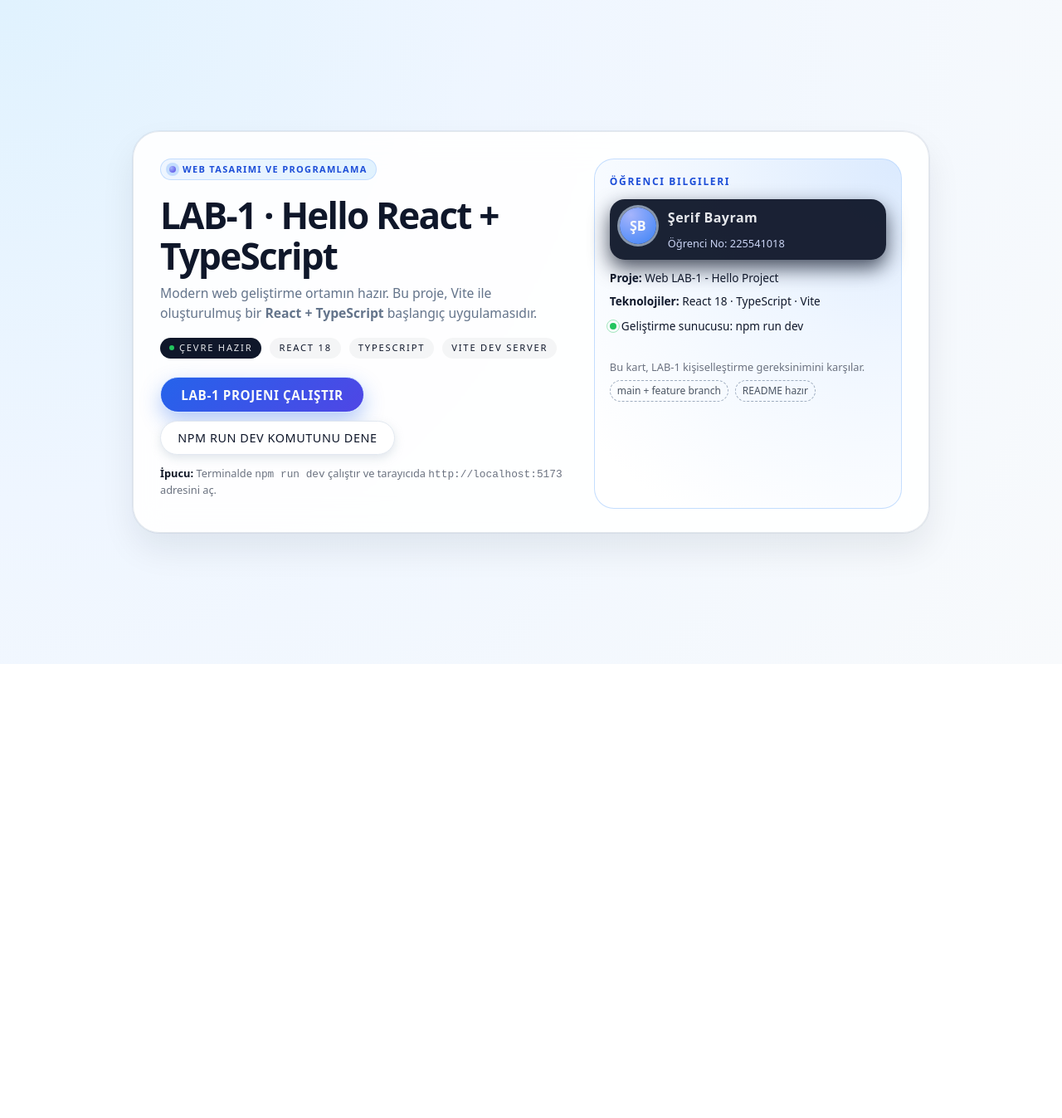
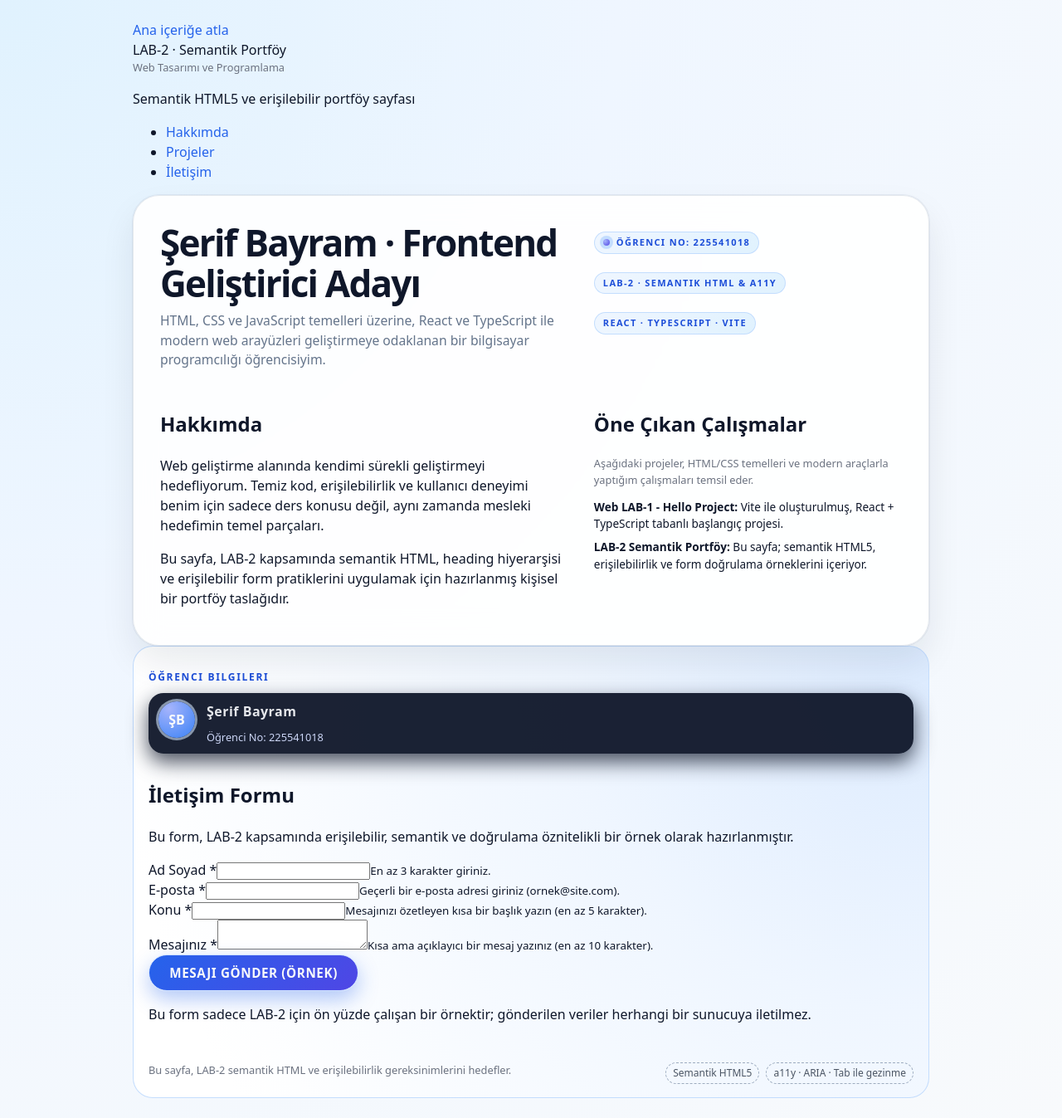
Before and after one commit to insaninsan/webLab, a React (Vite) app: page / in a window 1280 px wide. Shown: the whole page at 83% size. Before the commit the page ends 800 px from the top, so only its background shows below. Built offline with nearby package versions, Linux system fonts and the light colour scheme.

Commit message:
feat: add semantic HTML portfolio structure

```diff
--- a/src/App.tsx
+++ b/src/App.tsx
@@ -2,80 +2,244 @@ import './App.css'
 
 function App() {
   return (
+    <>
+      <a href="#main-content" className="skip-link">
+        Ana içeriğe atla
+      </a>
+
       <div className="app-shell">
-      <main className="hero">
-        <section>
-          <header className="hero-header">
-            <span className="pill">
-              <span className="pill-dot" />
+        <div className="layout">
+          <header className="site-header">
+            <div className="brand">
+              <span className="brand-mark">
+                <span className="brand-dot" />
+                LAB-2 · Semantik Portföy
+              </span>
+              <div>
+                <div aria-hidden="true" style={{ fontSize: '0.8rem', color: '#6b7280' }}>
                   Web Tasarımı ve Programlama
-            </span>
+                </div>
+                <p className="sr-only">Semantik HTML5 ve erişilebilir portföy sayfası</p>
+              </div>
+            </div>
+
+            <nav aria-label="Ana navigasyon">
+              <ul>
+                <li>
+                  <a href="#about">Hakkımda</a>
+                </li>
+                <li>
+                  <a href="#projects">Projeler</a>
+                </li>
+                <li>
+                  <a href="#contact">İletişim</a>
+                </li>
+              </ul>
+            </nav>
           </header>
 
-          <h1 className="hero-title">LAB-1 · Hello React + TypeScript</h1>
+          <main id="main-content">
+            <section id="about" className="hero" aria-labelledby="about-title">
+              <header>
+                <h1 id="about-title" className="hero-title">
+                  Şerif Bayram · Frontend Geliştirici Adayı
+                </h1>
                 <p className="hero-subtitle">
-            Modern web geliştirme ortamın hazır. Bu proje, Vite ile oluşturulmuş bir{' '}
-            <strong>React + TypeScript</strong> başlangıç uygulamasıdır.
+                  HTML, CSS ve JavaScript temelleri üzerine, React ve TypeScript ile modern
+                  web arayüzleri geliştirmeye odaklanan bir bilgisayar programcılığı
+                  öğrencisiyim.
                 </p>
+              </header>
 
-          <div className="badge-row">
-            <span className="badge">
-              <span className="badge-dot" />
-              Çevre hazır
-            </span>
-            <span className="badge badge-soft">React 18</span>
-            <span className="badge badge-soft">TypeScript</span>
-            <span className="badge badge-soft">Vite Dev Server</span>
+              <div className="hero-meta">
+                <p className="pill">
+                  <span className="pill-dot" />
+                  Öğrenci No: 225541018
+                </p>
+                <p className="pill pill-soft">LAB-2 · Semantik HTML &amp; a11y</p>
+                <p className="pill pill-soft">React · TypeScript · Vite</p>
               </div>
 
-          <div className="primary-actions">
-            <button type="button">LAB-1 Projeni Çalıştır</button>
-            <button type="button" className="secondary-button">
-              npm run dev komutunu dene
-            </button>
-          </div>
+              <article className="about-section" aria-label="Kısa biyografi">
+                <h2>Hakkımda</h2>
+                <p>
+                  Web geliştirme alanında kendimi sürekli geliştirmeyi hedefliyorum. Temiz
+                  kod, erişilebilirlik ve kullanıcı deneyimi benim için sadece ders konusu
+                  değil, aynı zamanda mesleki hedefimin temel parçaları.
+                </p>
+                <p>
+                  Bu sayfa, LAB-2 kapsamında semantik HTML, heading hiyerarşisi ve
+                  erişilebilir form pratiklerini uygulamak için hazırlanmış kişisel bir
+                  portföy taslağıdır.
+                </p>
+              </article>
 
+              <section id="projects" aria-labelledby="projects-title">
+                <h2 id="projects-title">Öne Çıkan Çalışmalar</h2>
                 <p className="helper-text">
-            <span className="helper-strong">İpucu:</span> Terminalde{' '}
-            <code>npm run dev</code> çalıştır ve tarayıcıda{' '}
-            <code>http://localhost:5173</code> adresini aç.
+                  Aşağıdaki projeler, HTML/CSS temelleri ve modern araçlarla yaptığım
+                  çalışmaları temsil eder.
                 </p>
+                <ul className="info-list">
+                  <li>
+                    <strong>Web LAB-1 - Hello Project:</strong> Vite ile oluşturulmuş, React
+                    + TypeScript tabanlı başlangıç projesi.
+                  </li>
+                  <li>
+                    <strong>LAB-2 Semantik Portföy:</strong> Bu sayfa; semantik HTML5,
+                    erişilebilirlik ve form doğrulama örneklerini içeriyor.
+                  </li>
+                </ul>
+              </section>
             </section>
 
-        <aside className="info-panel">
-          <div className="info-tag">Öğrenci Bilgileri</div>
+            <aside className="info-panel" aria-label="İletişim ve öğrenci bilgileri">
+              <section aria-labelledby="student-info-title">
+                <h2 id="student-info-title" className="info-tag">
+                  Öğrenci Bilgileri
+                </h2>
 
                 <div className="student-card">
-            <div className="avatar">ŞB</div>
+                  <div className="avatar" aria-hidden="true">
+                    ŞB
+                  </div>
                   <div className="student-name">Şerif Bayram</div>
                   <div className="student-id">Öğrenci No: 225541018</div>
                 </div>
+              </section>
 
-          <ul className="info-list">
-            <li>
-              <strong>Proje:</strong> Web LAB-1 - Hello Project
-            </li>
-            <li>
-              <strong>Teknolojiler:</strong> React 18 · TypeScript · Vite
-            </li>
-            <li>
-              <span className="status-dot">
-                <span className="status-pulse" />
-                <span>Geliştirme sunucusu: npm run dev</span>
-              </span>
-            </li>
-          </ul>
+              <section
+                id="contact"
+                className="contact-section"
+                aria-labelledby="contact-title"
+              >
+                <div className="contact-header">
+                  <h2 id="contact-title">İletişim Formu</h2>
+                  <p>
+                    Bu form, LAB-2 kapsamında erişilebilir, semantik ve doğrulama öznitelikli
+                    bir örnek olarak hazırlanmıştır.
+                  </p>
+                </div>
 
-          <div className="footer-note">
-            <span>Bu kart, LAB-1 kişiselleştirme gereksinimini karşılar.</span>
-            <div className="footer-badges">
-              <span className="footer-chip">main + feature branch</span>
-              <span className="footer-chip">README hazır</span>
+                <form
+                  aria-label="İletişim formu"
+                  noValidate
+                  onSubmit={(event) => event.preventDefault()}
+                >
+                  <div className="form-row-inline">
+                    <div className="form-row">
+                      <label className="field-label" htmlFor="fullName">
+                        Ad Soyad <span>*</span>
+                      </label>
+                      <input
+                        id="fullName"
+                        name="fullName"
+                        type="text"
+                        required
+                        minLength={3}
+                        aria-describedby="fullName-help"
+                      />
+                      <small id="fullName-help" className="field-description">
+                        En az 3 karakter giriniz.
+                      </small>
+                      <small
+                        id="fullName-error"
+                        className="field-error"
+                        role="alert"
+                        aria-live="polite"
+                      />
+                    </div>
+
+                    <div className="form-row">
+                      <label className="field-label" htmlFor="email">
+                        E-posta <span>*</span>
+                      </label>
+                      <input
+                        id="email"
+                        name="email"
+                        type="email"
+                        required
+                        aria-describedby="email-help"
+                      />
+                      <small id="email-help" className="field-description">
+                        Geçerli bir e-posta adresi giriniz (ornek@site.com).
+                      </small>
+                      <small
+                        id="email-error"
+                        className="field-error"
+                        role="alert"
+                        aria-live="polite"
+                      />
                     </div>
                   </div>
+
+                  <div className="form-row">
+                    <label className="field-label" htmlFor="subject">
+                      Konu <span>*</span>
+                    </label>
+                    <input
+                      id="subject"
+                      name="subject"
+                      type="text"
+                      required
+                      minLength={5}
+                      aria-describedby="subject-help"
+                    />
+                    <small id="subject-help" className="field-description">
+                      Mesajınızı özetleyen kısa bir başlık yazın (en az 5 karakter).
+                    </small>
+                    <small
+                      id="subject-error"
+                      className="field-error"
+                      role="alert"
+                      aria-live="polite"
+                    />
+                  </div>
+
+                  <div className="form-row">
+                    <label className="field-label" htmlFor="message">
+                      Mesajınız <span>*</span>
+                    </label>
+                    <textarea
+                      id="message"
+                      name="message"
+                      required
+                      minLength={10}
+                      aria-describedby="message-help"
+                    />
+                    <small id="message-help" className="field-description">
+                      Kısa ama açıklayıcı bir mesaj yazınız (en az 10 karakter).
+                    </small>
+                    <small
+                      id="message-error"
+                      className="field-error"
+                      role="alert"
+                      aria-live="polite"
+                    />
+                  </div>
+
+                  <div className="form-footer">
+                    <button type="submit">Mesajı Gönder (Örnek)</button>
+                    <p className="form-helper">
+                      Bu form sadece LAB-2 için ön yüzde çalışan bir örnektir; gönderilen
+                      veriler herhangi bir sunucuya iletilmez.
+                    </p>
+                  </div>
+                </form>
+              </section>
+
+              <footer className="footer-note">
+                <span>Bu sayfa, LAB-2 semantik HTML ve erişilebilirlik gereksinimlerini hedefler.</span>
+                <div className="footer-badges">
+                  <span className="footer-chip">Semantik HTML5</span>
+                  <span className="footer-chip">a11y · ARIA · Tab ile gezinme</span>
+                </div>
+              </footer>
             </aside>
           </main>
         </div>
+      </div>
+    </>
   )
 }
 
```
Lines whose indentation alone changed are shown as unchanged.
